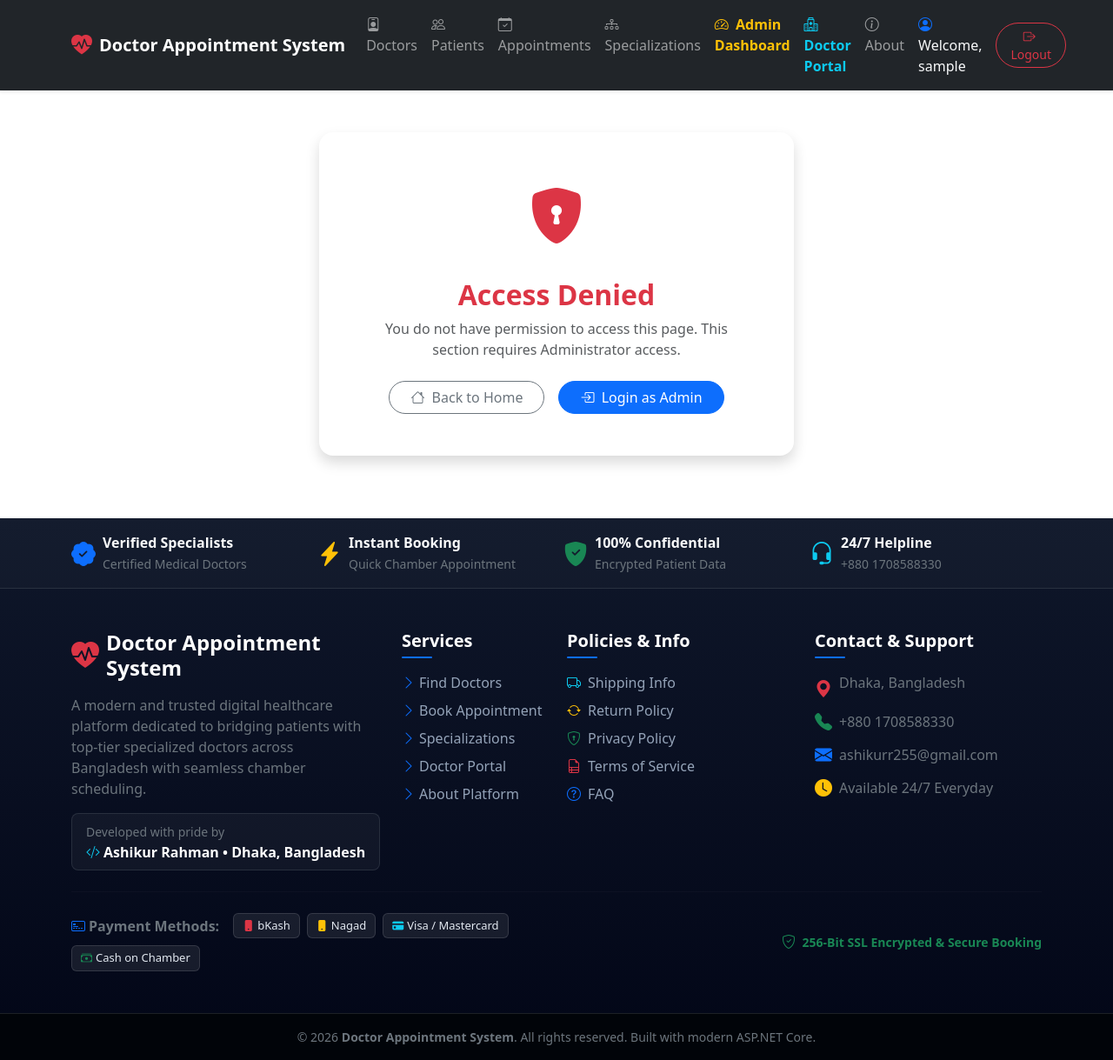
After one commit to ashikur-255/DoctorAppointmentSystem.Web, an ASP.NET Core app: page /Account/AccessDenied in a window 1280 px wide. The commit adds this page. Shown: the whole page at 87% size. Run offline with ASP.NET Core 8, Linux system fonts and the light colour scheme; the visitor is signed in with stand-in values (Sample User, id 1); some libraries are stand-ins or nearby versions.

Commit message:
Restrict specialization actions for users/doctors, create AccessDenied view and grant admin access to Ashikur, remove Dashboard from title and reduce bottom gap

```diff
--- a/DoctorAppointmentSystem.Web/Controllers/SpecializationsController.cs
+++ b/DoctorAppointmentSystem.Web/Controllers/SpecializationsController.cs
@@ -15,6 +15,7 @@ namespace DoctorAppointmentSystem.Web.Controllers
         }
 
         // GET: Specializations
+        [AllowAnonymous]
         public IActionResult Index(string search, string sortOrder, int? page)
         {
             ViewBag.CurrentSearch = search;
@@ -47,6 +48,7 @@ namespace DoctorAppointmentSystem.Web.Controllers
         }
 
         // GET: Specializations/Details/5
+        [AllowAnonymous]
         public async Task<IActionResult> Details(int? id)
         {
             if (id == null)
--- /dev/null
+++ b/DoctorAppointmentSystem.Web/Views/Account/AccessDenied.cshtml
@@ -0,0 +1,27 @@
+@{
+    ViewBag.Title = "Access Denied";
+}
+
+<div class="container mt-5 mb-5">
+    <div class="row justify-content-center">
+        <div class="col-md-6 text-center">
+            <div class="card shadow border-0 rounded-4 p-5">
+                <div class="mb-4">
+                    <i class="bi bi-shield-lock-fill text-danger" style="font-size: 4rem;"></i>
+                </div>
+                <h2 class="text-danger fw-bold mb-2">Access Denied</h2>
+                <p class="text-muted mb-4">
+                    You do not have permission to access this page. This section requires Administrator access.
+                </p>
+                <div class="d-flex justify-content-center gap-3">
+                    <a href="@Url.Action("Index", "Home")" class="btn btn-outline-secondary px-4 rounded-pill">
+                        <i class="bi bi-house me-1"></i> Back to Home
+                    </a>
+                    <a href="@Url.Action("Login", "Account")" class="btn btn-primary px-4 rounded-pill">
+                        <i class="bi bi-box-arrow-in-right me-1"></i> Login as Admin
+                    </a>
+                </div>
+            </div>
+        </div>
+    </div>
+</div>
--- a/DoctorAppointmentSystem.Web/Views/DoctorPortal/Dashboard.cshtml
+++ b/DoctorAppointmentSystem.Web/Views/DoctorPortal/Dashboard.cshtml
@@ -61,12 +61,12 @@
     }
 </style>
 
-<div class="container mt-4 mb-5 pb-4">
+<div class="container mt-4 mb-3">
 
     <!-- HEADER -->
     <div class="dashboard-header d-flex justify-content-between align-items-center mb-4">
         <h4 class="text-primary mb-0">
-            Honorable @ViewBag.DoctorName Dashboard
+            Honorable @ViewBag.DoctorName
         </h4>
 
         <a href="@Url.Action("Logout", "DoctorPortal")"
@@ -85,7 +85,7 @@
     </div>
 
     <!-- TABLE -->
-    <div class="card shadow mb-5">
+    <div class="card shadow mb-3">
         <div class="card-body p-0">
             <table class="table table-hover align-middle mb-0">
                 <thead class="table-dark text-center">
--- a/DoctorAppointmentSystem.Web/Views/Shared/_Layout.cshtml
+++ b/DoctorAppointmentSystem.Web/Views/Shared/_Layout.cshtml
@@ -39,11 +39,14 @@
                         </a>
                     </li>
 
-                    <li class="nav-item">
-                        <a class="nav-link" asp-controller="Patients" asp-action="Index">
-                            <i class="bi bi-people me-1"></i> Patients
-                        </a>
-                    </li>
+                    @if (User.IsInRole("Admin"))
+                    {
+                        <li class="nav-item">
+                            <a class="nav-link" asp-controller="Patients" asp-action="Index">
+                                <i class="bi bi-people me-1"></i> Patients
+                            </a>
+                        </li>
+                    }
 
                     <li class="nav-item">
                         <a class="nav-link" asp-controller="Appointments" asp-action="Index">
```
Also changed, not shown: DoctorAppointmentSystem.Web/Program.cs (+14 -0 lines), DoctorAppointmentSystem.Web/Views/Specializations/Index.cshtml (+9 -0 lines).
